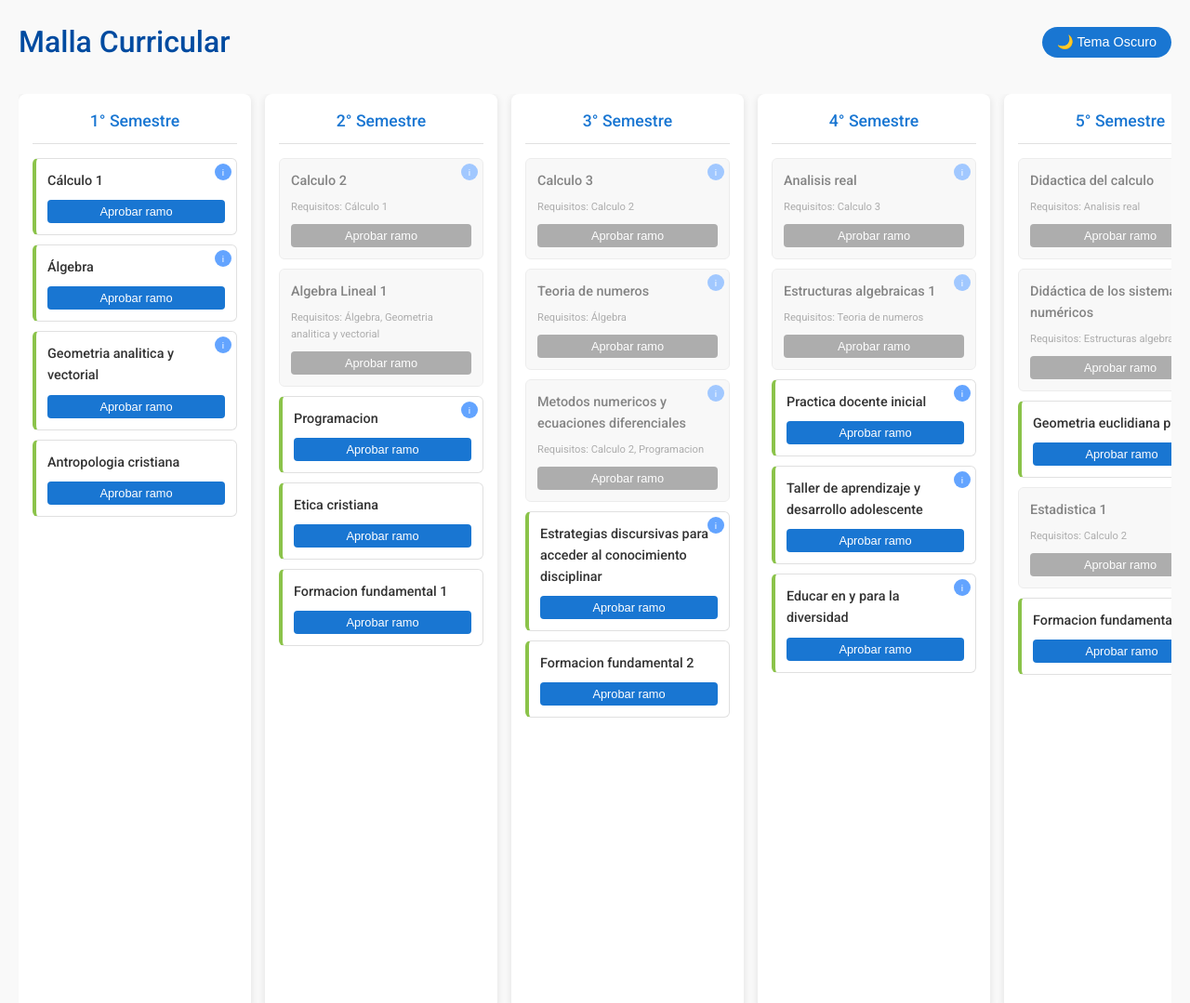
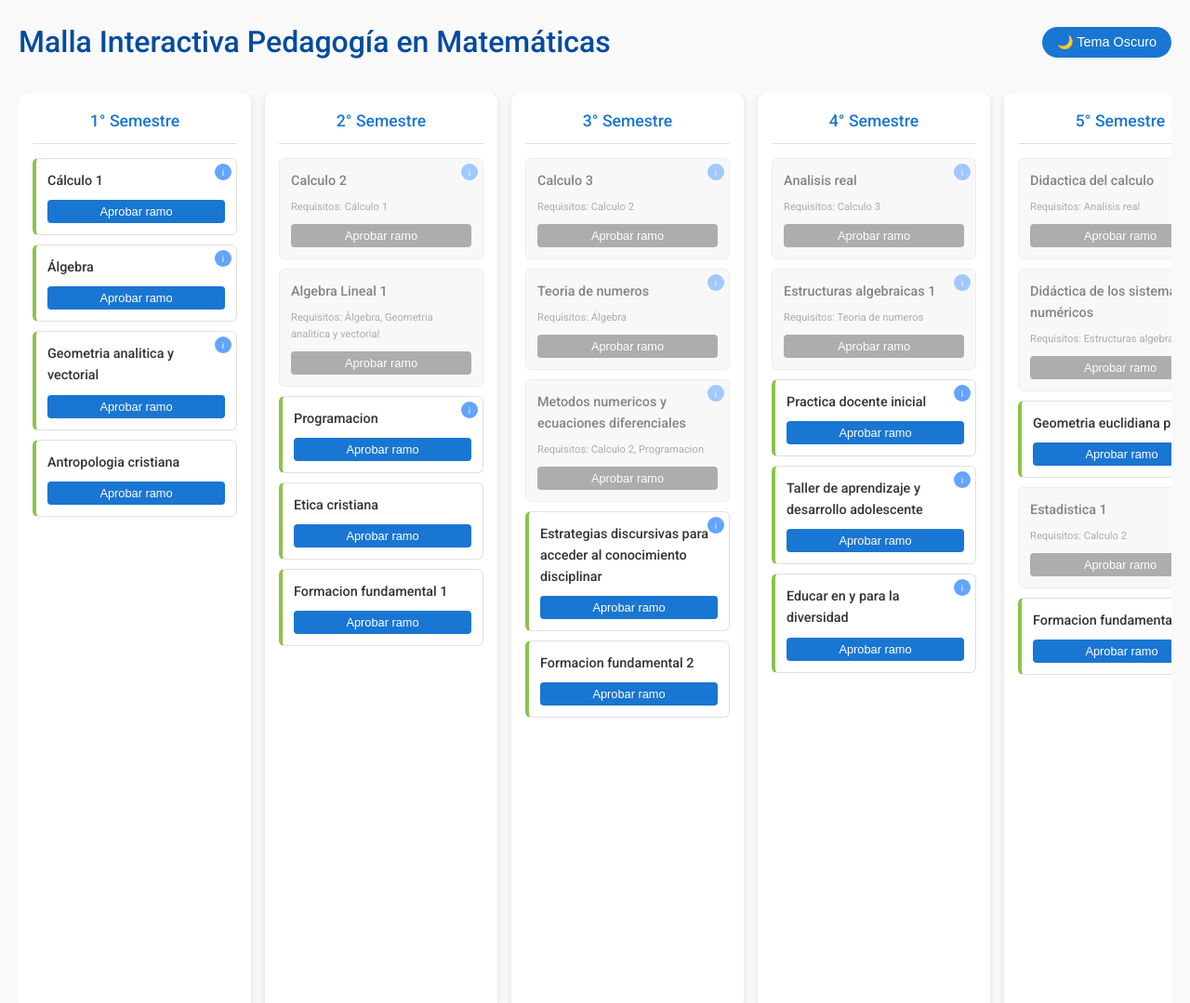
Before and after one commit to Berameza/Malla-pedagogia-en-matematicas-pucv, a plain HTML site: page index.html in a window 1280 px wide. Shown: the top 1079 px of the page at 93% size. Drawn offline with Linux system fonts and the light colour scheme.

Commit message:
Update index.html

```diff
--- a/index.html
+++ b/index.html
@@ -10,7 +10,7 @@
 <body>
     <div class="container">
         <div class="header">
-            <h1>Malla Curricular</h1>
+            <h1>Malla Interactiva Pedagogía en Matemáticas</h1>
             <button id="theme-toggle" class="theme-toggle">🌙 Tema Oscuro</button>
         </div>
         <div class="horizontal-container">
```
